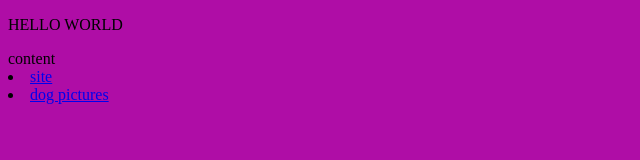
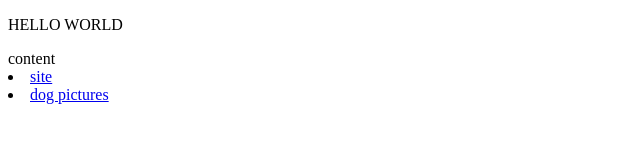
Before and after one commit to programerunknown2580/programerunknown2580.github.io, a plain HTML site: page mysite/site.html in a window 1280 px wide. Shown: the whole page, without its empty margins (0-640 px from the left). Drawn offline with Linux system fonts and the light colour scheme.

Commit message:
update site.html

```diff
--- a/mysite/site.html
+++ b/mysite/site.html
@@ -1,11 +1,7 @@
 <!DOCTYPE html>
 <html>
     <head>
-        <style>
-            body{
-                background-color: #af0da6;
-            }
-        </style>
+
     </head>
     <body>
         <p>
```
